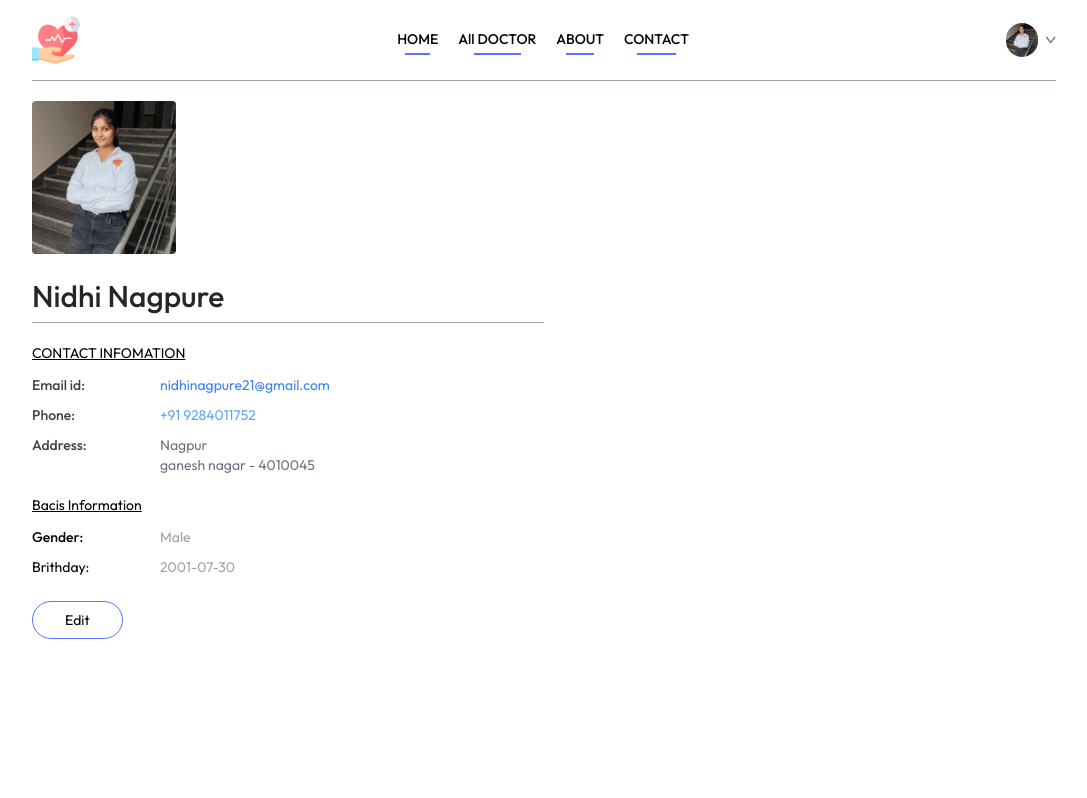
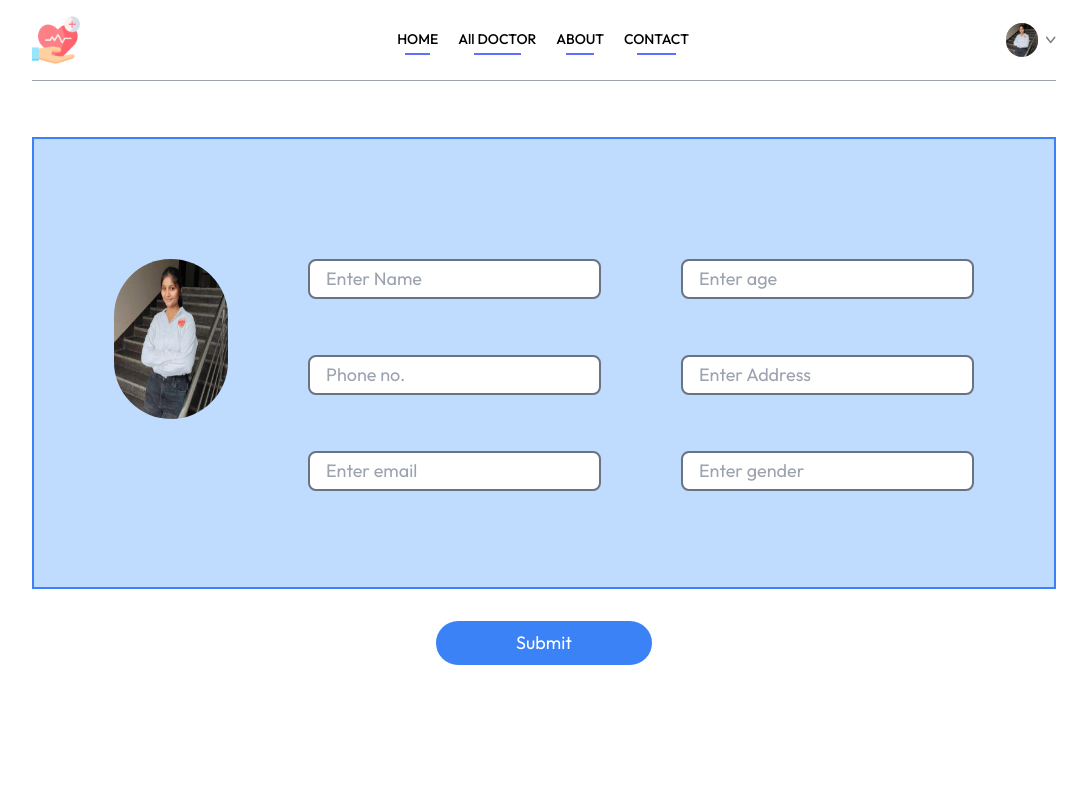
Before and after one commit to nidhinagpure/healthcare, a React (Vite) app in the folder frontend/: page /myProfile in a window 1280 px wide. Shown: the top 798 px of the page, without its empty margins (96-1183 px from the left). Built offline with nearby package versions, Linux system fonts and the light colour scheme.

Commit message:
profile image

```diff
--- a/frontend/src/pages/MyProfile.jsx
+++ b/frontend/src/pages/MyProfile.jsx
@@ -1,30 +1,442 @@
-import React, { useState } from 'react'
+import Nidhi from "./../assets/nidhi.jpg";
+import Input from "../componenets/input";
+import axios from 'axios';
+import { useState } from "react";
+import toast, { Toaster } from 'react-hot-toast';
+
+
+
+function MyProfile() {
+  const [newShow, setNewShow] = useState({
+    name: "",
+    number: "",
+    email: "",
+    address: "",
+    decription: "",
+    age: "",
+  });
+  const addProfileDetails = async () => {
+    try {
+      const response = await axios.post(`${import.meta.env.VITE_API_URL}/bookappointment`, {
+        name: newShow.name,
+        number: newShow.number,
+        email: newShow.email,
+        address: newShow.address,
+        decription: newShow.decription,
+        age: newShow.age,
+      });
+      toast.success(response.data.data);
+    }catch(e){
+      toast.error(e.response.data.message);
+    }
+   };
+  return (
+    <>
+    <Toaster/>
+      <div className='flex justify-center gap-20 mt-14 bg-blue-200 p-20 border-2 border-blue-500'>
+        <div className=' mt-10 '>
+          <img src={Nidhi} className='w-40 h-40  mb-4 rounded-full bg-red-200' />
+          <span className='font-bold text-2xl tracking-wider underline  pr-4'>{newShow.name}</span>
+        </div>
+        <div>
+          <Input
+            type="text"
+            placeholder="Enter Name"
+            value=""
+            onChange={(val) => setNewShow({ ...newShow, name: val })}
+            size="lg"
+
+          />
+          <Input
+            type="tel"
+            placeholder="Phone no."
+            value=""
+            onChange={(val) => setNewShow({ ...newShow, name: val })}
+            size="lg"
+          />
+          <Input
+            type="email"
+            placeholder="Enter email"
+            value=""
+            onChange={(val) => setNewShow({ ...newShow, name: val })}
+            size="lg"
+          />
+
+        </div>
+
+        <div>
+          <Input
+            type="number"
+            placeholder="Enter age"
+            value=""
+            onChange={(val) => setNewShow({ ...newShow, name: val })}
+            size="lg"
+          />
+          <Input
+            type="text"
+            placeholder="Enter Address"
+            value=""
+            onChange={(val) => setNewShow({ ...newShow, name: val })}
+            size="lg"
+          />
+          <Input
+            type="text"
+            placeholder="Enter gender"
+            value=""
+            onChange={(val) => setNewShow({ ...newShow, name: val })}
+            size="lg"
+          />
+        </div>
+      </div>
+      <button className='bg-blue-500 text-lg py-2 px-20 rounded-full text-white flex m-auto mt-8 hover:bg-blue-400'
+      onClick={() => {
+        addProfileDetails();
+      }}>Submit</button>
+
+    </>
+  )
+}
+
+export default MyProfile
+
+
+
+
+
+
+
+
+
+
+
+
+
+
+
+
+
+
+
+
+
+
+
+
+
+
+
+
+
+
+
+
+
+
+
+
+
+
+
+
+
+
+
+
+
+
+
+
+
+
+
+
+
+
+
+
+
+
+
+
+
+
+
+
+
+
+
+
+
+
+
+
+
+
+
+
+
+
+
+
+
+
+
+
+
+
+
+
+
+
+
+
+
+
+
+
+
+
+
+
+
+
+
+
+
+
+
+
+
+
+
+
+
+
+
+
+
+
+
+
+
+
+
+
+
+
+
+
+
+
+
+
+
+
+
+
+
+
+
+
+
+
+
+
+
+
+
+
+
+
+
+
+
+
+
+
+
+
+
+
+
+
+
+
+
+
+
+
+
+
+
+
+
+
+
+
+
+
+
+
+
+
+
+
+
+
+
+
+
+
+
+
+
+
+
+
+
+
+
+
+
+
+
+
+
+
+
+
+
+
+
+
+
+
+
+
+
+
+
+
+
+
+
+
+
+
+
+
+
+
+
+
+
+
+
+
+
+
+
+
+
+
+
+
+
+
+
+
+
+
+
+
+
+
+
+
+
+
+
+
+
+
+
+
+
+
+
+
+
+
+
+
+
+
+
+
+
+
+
+
+
+
+
+
+
+
+
+
+
+
+
+
+
+
+
+
+
+
+
+
+
+
+
+
+
+
+
+
+
+
+/*import React, { useState } from 'react'
 import nidhi from './../assets/nidhi.jpg'
 const MyProfile = () => {
 
-  const [userData,setUserData] = useState({
-    name:"Nidhi Nagpure",
-    image:nidhi,
-    email:'nidhinagpure21@gmail.com',
-    phone:'+91 9284011752',
-    address:{
-      line1:"Nagpur",
-      line2:"ganesh nagar - 4010045",
+  const [userData, setUserData] = useState({
+    name: "Nidhi Nagpure",
+    image: nidhi,
+    email: 'nidhinagpure21@gmail.com',
+    phone: '+91 9284011752',
+    address: {
+      line1: "Nagpur",
+      line2: "ganesh nagar - 4010045",
     },
-    gender:'Male',
-    dob:'2001-07-30',
+    gender: 'Male',
+    dob: '2001-07-30',
   })
 
-  const [isEdit,setEdit] = useState(false);
+  const [isEdit, setEdit] = useState(false);
 
   return (
     <div className='max-w-lg flex flex-col gap-2 text-sm'>
-       <img  className='w-36 rounded' src={nidhi} alt=''/>
+      <img className='w-36 rounded' src={nidhi} alt='' />
       {
-        isEdit ? <input className='bg-gray-50 text-3xl font-medium max-w-60 mt-4 ' type='text' value={userData.name} onChange={e => setUserData(prev => ({...prev,name:e.target.value}))}/>
-        :<p className='font-medium text-3xl text-neutral-800 mt-4'>{userData.name}</p>
+        isEdit ? <input className='bg-gray-50 text-3xl font-medium max-w-60 mt-4 '
+        type='text' value={userData.name}
+        onChange={e => setUserData(prev => ({ ...prev, name: e.target.value }))} />
+          : <p className='font-medium text-3xl text-neutral-800 mt-4'>{userData.name}</p>
       }
-       <hr className='bg-zinc-400 h-[1px] border-none'/>
+      <hr className='bg-zinc-400 h-[1px] border-none' />
       <div>
         <p className='text-neutra-500 underline mt-3'>CONTACT INFOMATION</p>
         <div className='grid grid-cols-[1fr_3fr] gap-y-2.5 mt-3 text-neutral-700'>
@@ -32,20 +444,20 @@ const MyProfile = () => {
           <p className='text-blue-500'>{userData.email}</p>
           <p className='font-medium'>Phone:</p>
           {
-        isEdit ? <input  className='bg-gray-100 max-w-52' type='text' value={userData.phone} onChange={e => setUserData(prev => ({...prev,phone:e.target.value}))}/>
-        :<p className='text-blue-400'>{userData.phone}</p>
+            isEdit ? <input className='bg-gray-100 max-w-52' type='text' value={userData.phone} onChange={e => setUserData(prev => ({ ...prev, phone: e.target.value }))} />
+              : <p className='text-blue-400'>{userData.phone}</p>
           }
           <p className='font-medium'>Address:</p>
           {
-        isEdit?
+            isEdit ?
               <p>
-          <input className='bg-gray-50' onChange={(e) => setUserData(prev =>({...prev,address:{...prev.address,line1:e.target.value}}))} value={userData.address.line1}  type="text" />
-          <br/>
-          <input className='bg-gray-50' onChange={(e) => setUserData(prev =>({...prev,address:{...prev.address,line2:e.target.value}}))} value={userData.address.line2}  type="text" />
-        </p>:
+                <input className='bg-gray-50' onChange={(e) => setUserData(prev => ({ ...prev, address: { ...prev.address, line1: e.target.value } }))} value={userData.address.line1} type="text" />
+                <br />
+                <input className='bg-gray-50' onChange={(e) => setUserData(prev => ({ ...prev, address: { ...prev.address, line2: e.target.value } }))} value={userData.address.line2} type="text" />
+              </p> :
               <p className='text-gray-500'>
                 {userData.address.line1}
-          <br/>
+                <br />
                 {userData.address.line2}
               </p>
           }
@@ -57,29 +469,28 @@ const MyProfile = () => {
         <div className='grid grid-cols-[1fr_3fr] gap-y-2.5 mt-3 text-netural-700'>
           <p className='font-medium '>Gender:</p>
           {
-        isEdit ? <select  className='max-w-20 bg-gray-100' onClick={(e) => setUserData(prev => ({...prev,gender: e.target.value}))} value={useState.gender}>
+            isEdit ? <select className='max-w-20 bg-gray-100' onClick={(e) => setUserData(prev => ({ ...prev, gender: e.target.value }))} value={useState.gender}>
               <option value="Male">Male</option>
               <option value="Female">Female</option>
             </select>
-        :<p className='text-gray-400'>{userData.gender}</p>
+              : <p className='text-gray-400'>{userData.gender}</p>
           }
           <p className='font-mideum'>Brithday:</p>
           {
             isEdit ?
-         <input  className='max-w-28 bg-gray-100' type='date' onChange={(e) => setUserData(prev => ({...prev,dob: e.target.value}))} value={useState.dob}/>
+              <input className='max-w-28 bg-gray-100' type='date' onChange={(e) => setUserData(prev => ({ ...prev, dob: e.target.value }))} value={useState.dob} />
               : <p className='text-gray-400'>{userData.dob}</p>
           }
         </div>
       </div>
       <div>
         {
-            isEdit?
-            <button className='mt-4 border border-primary px-8 py-2 rounded-full hover:bg-primary hover:text-white transition-all' onClick={()=>setEdit(false)}>Save Info</button>
-            : <button className=' mt-4 border border-primary px-8 py-2 rounded-full hover:bg-primary hover:text-white transition-all' onClick={()=>setEdit(true)}>Edit</button>
+          isEdit ?
+            <button className='mt-4 border border-primary px-8 py-2 rounded-full hover:bg-primary hover:text-white transition-all' onClick={() => setEdit(false)}>Save Info</button>
+            : <button className=' mt-4 border border-primary px-8 py-2 rounded-full hover:bg-primary hover:text-white transition-all' onClick={() => setEdit(true)}>Edit</button>
         }
       </div>
     </div>
   )
 }
-
-export default MyProfile;
+export default MyProfile;*/
```
Also changed, not shown: frontend/src/assets/plus-sign.png (added). Lines whose indentation alone changed are shown as unchanged.
